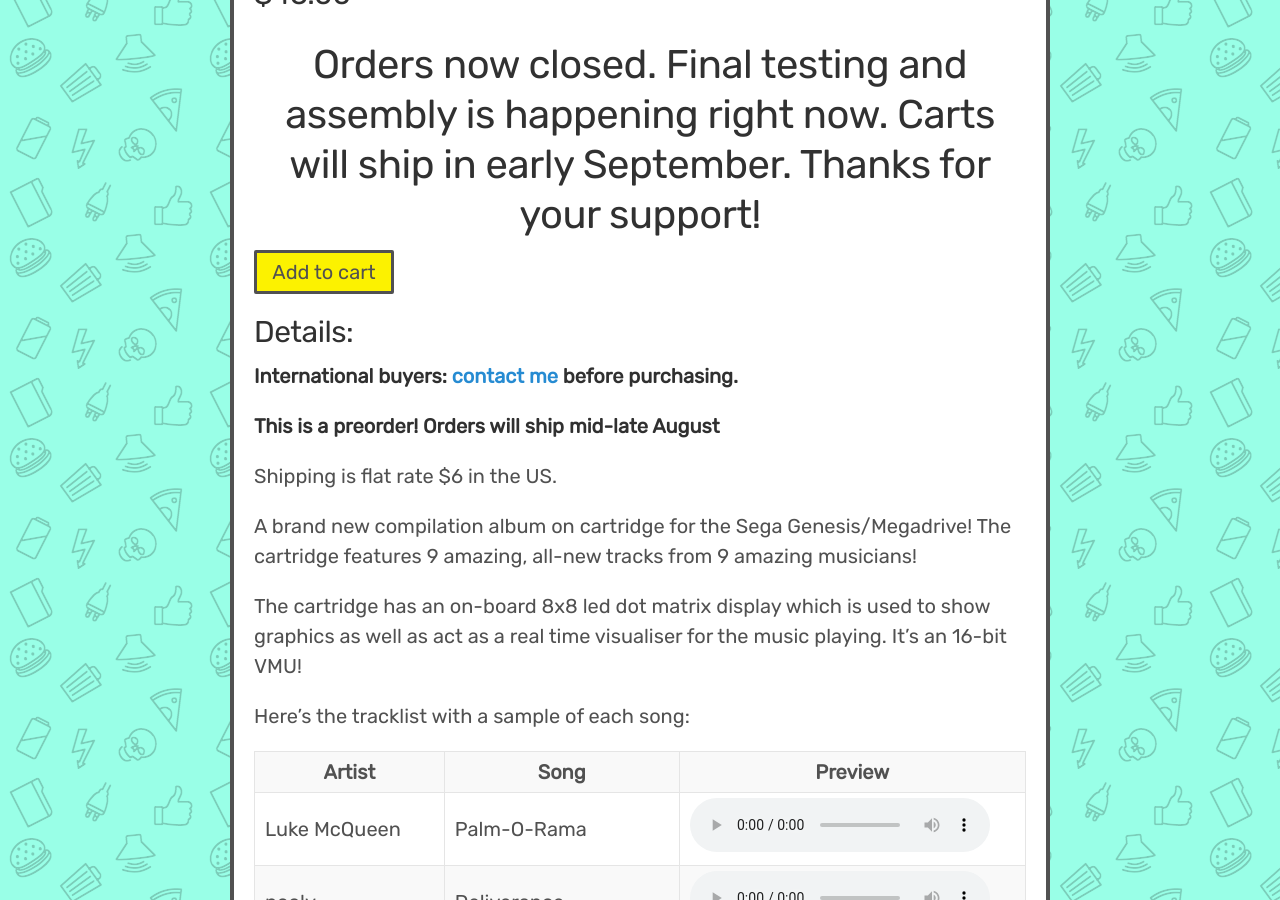
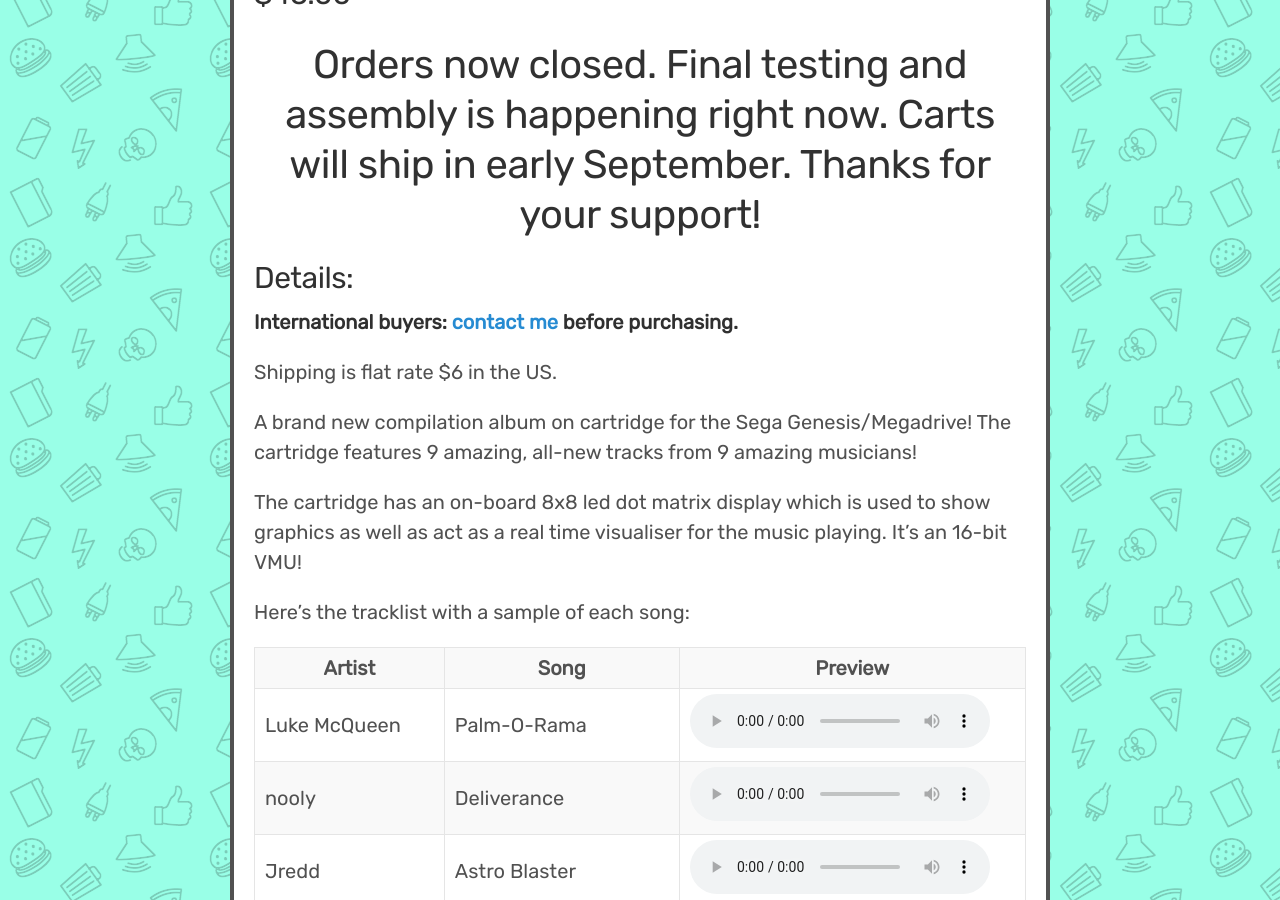
Before and after one commit to catskull/catskullelectronics.com, a Jekyll site: the page built from _posts/2017-07-18-YM2017.md, in a window 1280 px wide and 900 px high, scrolled down 824 px. Built offline with Jekyll 4.4.1, drawn with Linux system fonts in a browser that asks for light colours.

Commit message:
YM2017 is really really not for sale

```diff
--- a/_posts/2017-07-18-YM2017.md
+++ b/_posts/2017-07-18-YM2017.md
@@ -19,21 +19,9 @@
 
 # Orders now closed. Final testing and assembly is happening right now. Carts will ship in early September. Thanks for your support!
 
-<form id="paypal" target="paypal" action="https://www.paypal.com/cgi-bin/webscr" method="post">
-<input type="hidden" name="cmd" value="_s-xclick">
-<input type="hidden" name="hosted_button_id" value="ZXUEKVF5Q4FLN">
-</form>
-
-
-<div class="addToCart noselect" onclick="addToCart()">
-  Add to cart
-</div>
-
 ## Details:
 
 **International buyers: [contact me](mailto:bro@catskull.net) before purchasing.**
-
-**This is a preorder! Orders will ship mid-late August**
 
 Shipping is flat rate $6 in the US.
 
```
